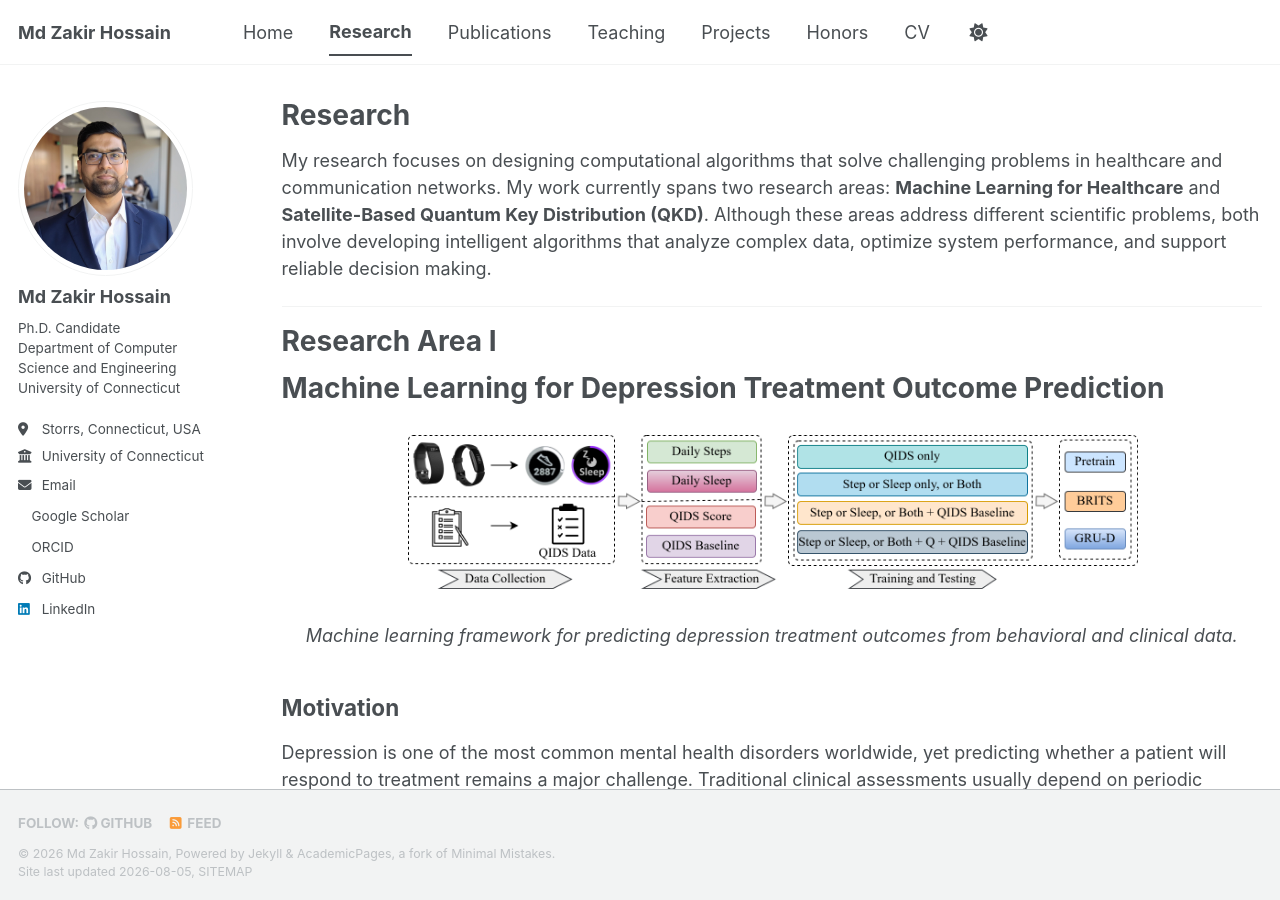
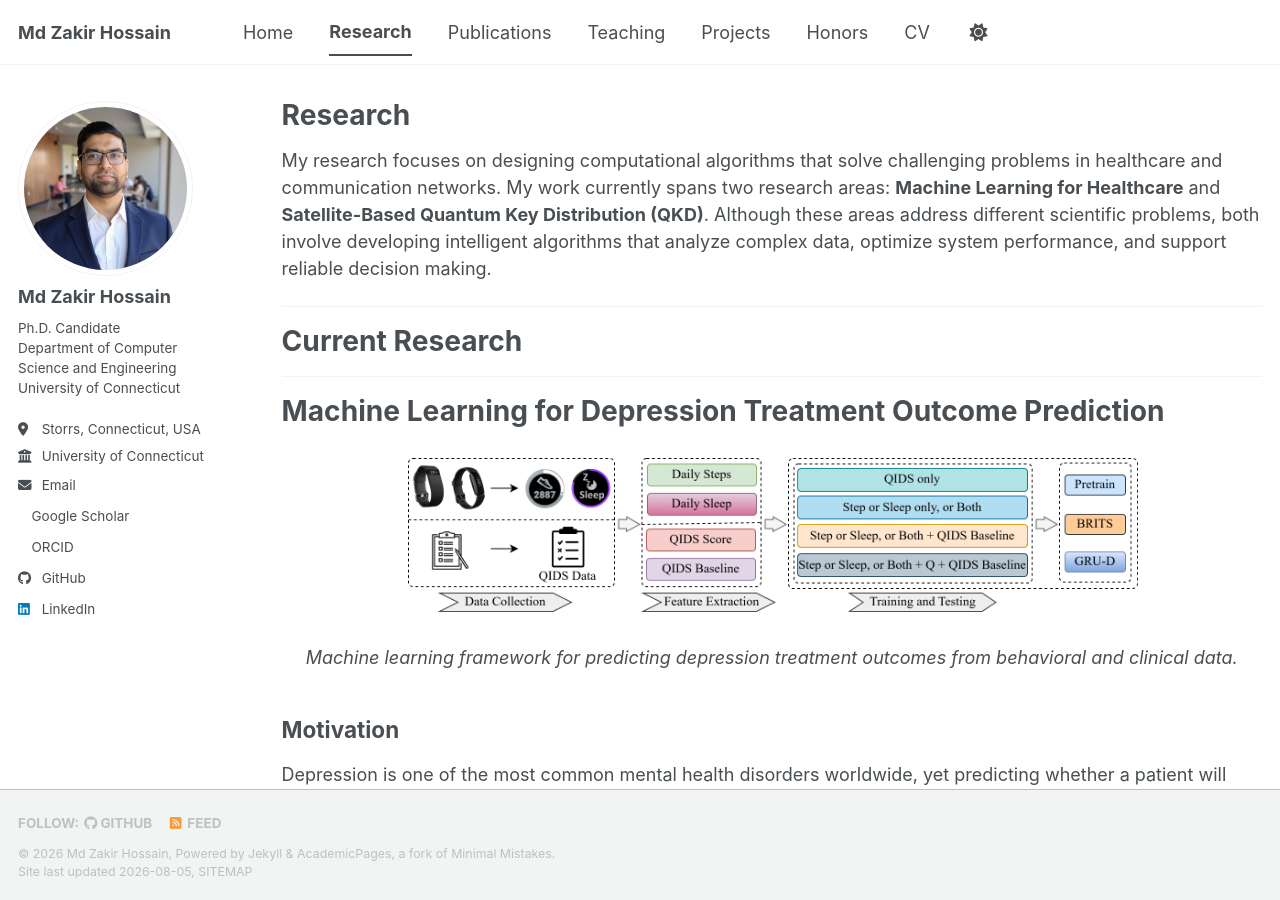
Before and after one commit to zakir-uconn/zakir-uconn.github.io, a Jekyll site: the page built from _pages/research.md, in a window 1280 px wide and 900 px high. Built offline with Jekyll 4.4.1, drawn with Linux system fonts in a browser that asks for light colours; a style sheet for code colours, icons or effects is not loaded.

Commit message:
Revise research sections and update titles
Updated research areas to reflect current focus on Machine Learning for Healthcare and Satellite-Based Quantum Key Distribution.

```diff
--- a/_pages/research.md
+++ b/_pages/research.md
@@ -8,7 +8,9 @@ My research focuses on designing computational algorithms that solve challenging
 
 ---
 
-# Research Area I
+# Current Research
+
+---
 
 # Machine Learning for Depression Treatment Outcome Prediction
 
@@ -57,8 +59,6 @@ To improve model transparency, I employ Explainable Artificial Intelligence tech
 Please see the [**Publications**](/publications/) page for papers related to this research area.
 
 ---
-
-# Research Area II
 
 # Satellite-Based Quantum Key Distribution Networks
 
```
